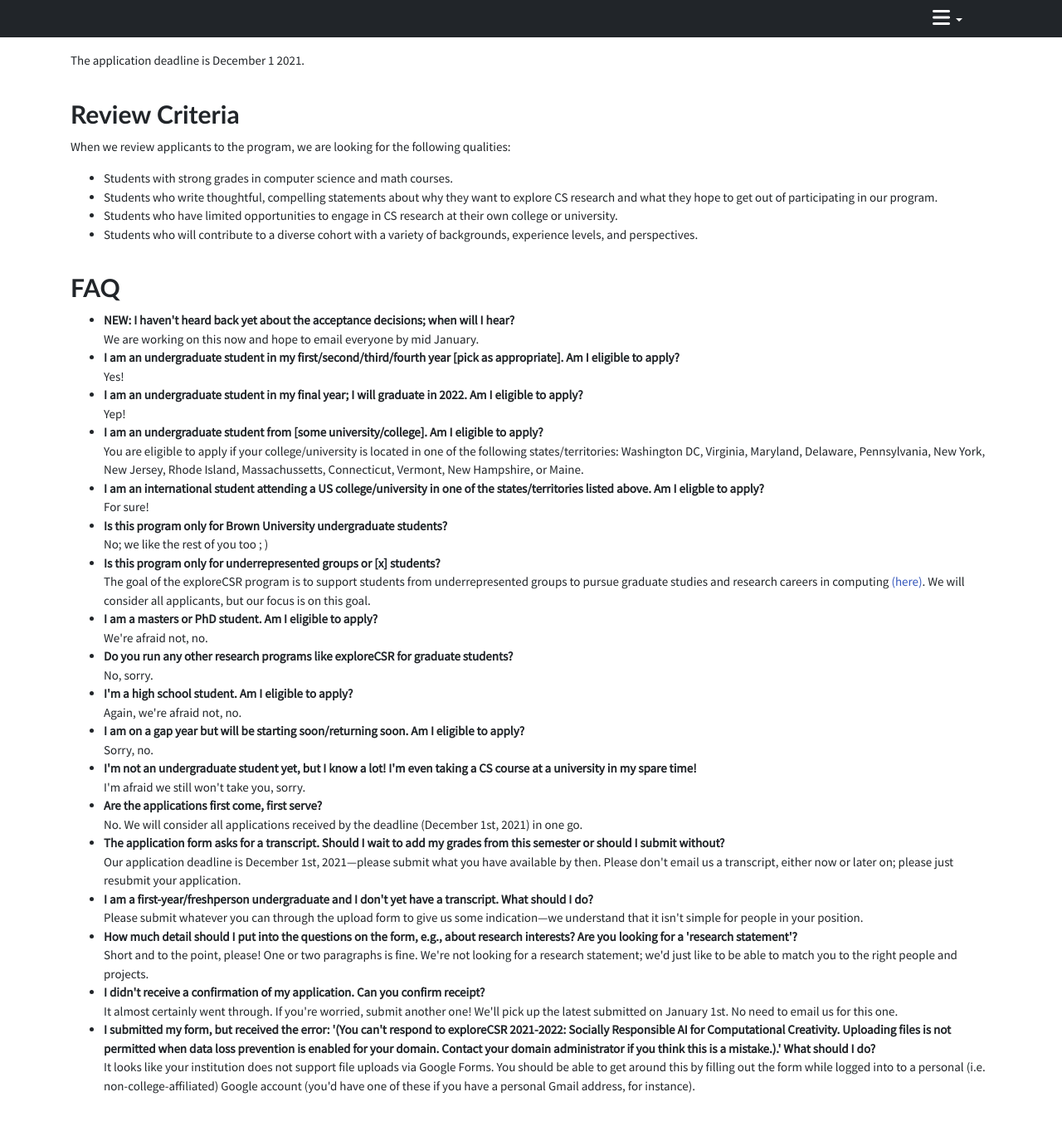
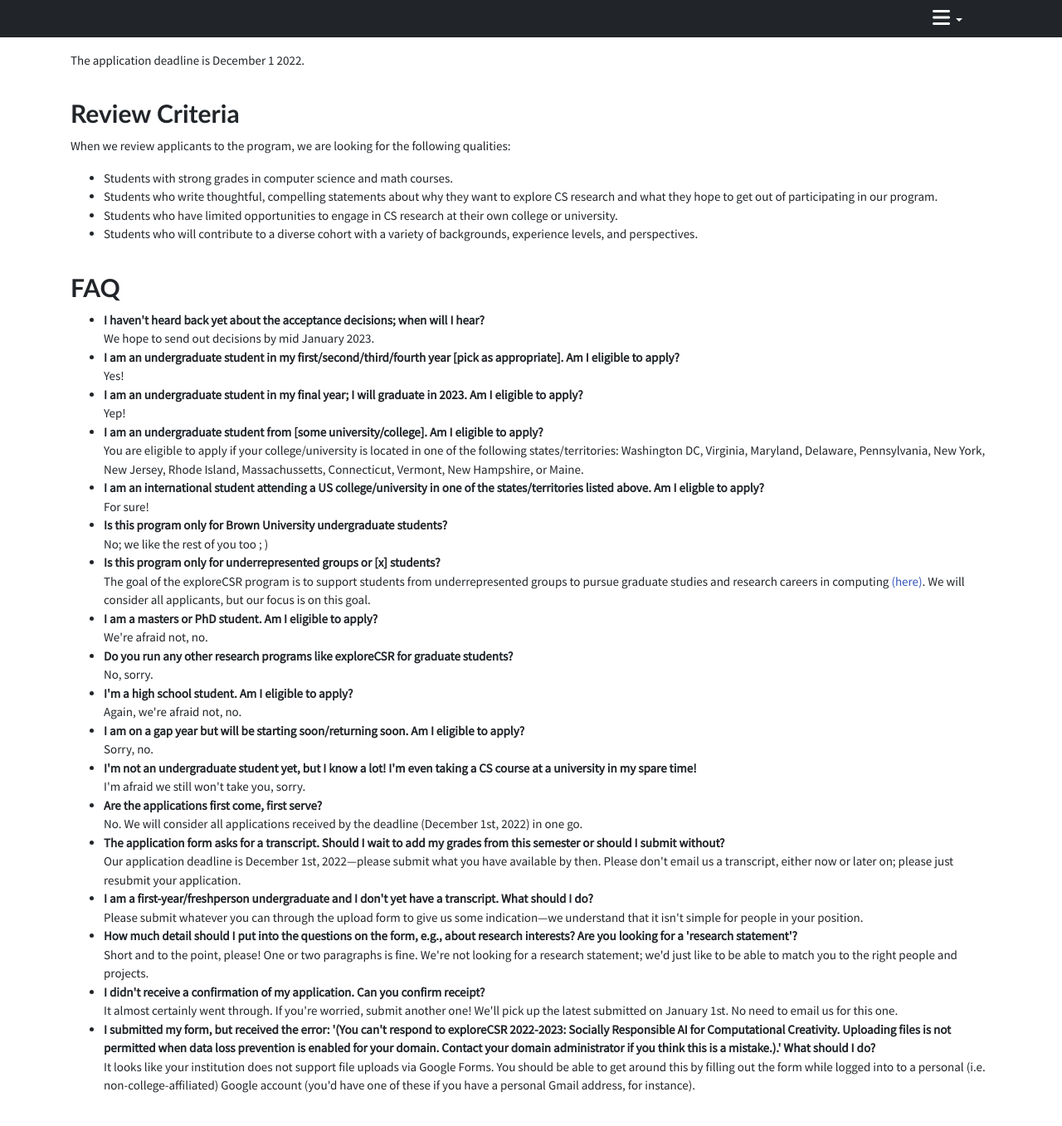
Before and after one commit to brownvc/exploreCSR-webpage, a Jekyll site: the page built from ai/index.html, in a window 1280 px wide and 1400 px high, scrolled down 3007 px. Shown: the top 1357 px of the window at 83% size. Built offline with Jekyll 4.4.1, drawn with Linux system fonts in a browser that asks for light colours; nearby versions of some CDN libraries; some of the changed text lies outside the part shown.

Commit message:
Update webpages for 2022-2023 program.

```diff
--- a/_config.yml
+++ b/_config.yml
@@ -1,4 +1,3 @@
-theme: jekyll-theme-minimal
 title: "exploreCSR | Brown Computer Science"
 
 plugins:
--- a/_data/faculty.json
+++ b/_data/faculty.json
@@ -10,9 +10,9 @@
         "homepage": "https://dritchie.github.io"
     },
     {
-        "name": "Amy Greenwald",
-        "photo_id": "amy",
-        "homepage": "http://cs.brown.edu/people/faculty/amy/"
+        "name": "Jeff Huang",
+        "photo_id": "jeff",
+        "homepage": "https://jeffhuang.com/"
     },
     {
         "name": "Chen Sun",
--- a/_data/faq.json
+++ b/_data/faq.json
@@ -1,14 +1,14 @@
 [
     {
-        "question": "NEW: I haven't heard back yet about the acceptance decisions; when will I hear?",
-        "answer": "We are working on this now and hope to email everyone by mid January."
+        "question": "I haven't heard back yet about the acceptance decisions; when will I hear?",
+        "answer": "We hope to send out decisions by mid January 2023."
     },
     {
         "question": "I am an undergraduate student in my first/second/third/fourth year [pick as appropriate]. Am I eligible to apply?",
         "answer": "Yes!"
     },
     {
-        "question": "I am an undergraduate student in my final year; I will graduate in 2022. Am I eligible to apply?",
+        "question": "I am an undergraduate student in my final year; I will graduate in 2023. Am I eligible to apply?",
         "answer": "Yep!"
     },
     {
@@ -49,11 +49,11 @@
     },
     {
         "question": "Are the applications first come, first serve?",
-        "answer": "No. We will consider all applications received by the deadline (December 1st, 2021) in one go."
+        "answer": "No. We will consider all applications received by the deadline (December 1st, 2022) in one go."
     },
     {
         "question": "The application form asks for a transcript. Should I wait to add my grades from this semester or should I submit without?",
-        "answer": "Our application deadline is December 1st, 2021&mdash;please submit what you have available by then. Please don't email us a transcript, either now or later on; please just resubmit your application."
+        "answer": "Our application deadline is December 1st, 2022&mdash;please submit what you have available by then. Please don't email us a transcript, either now or later on; please just resubmit your application."
     },
     {
         "question": "I am a first-year/freshperson undergraduate and I don't yet have a transcript. What should I do?",
@@ -68,7 +68,7 @@
         "answer": "It almost certainly went through. If you're worried, submit another one! We'll pick up the latest submitted on January 1st. No need to email us for this one."
     },
     {
-        "question": "I submitted my form, but received the error: '(You can't respond to exploreCSR 2021-2022: Socially Responsible AI for Computational Creativity. Uploading files is not permitted when data loss prevention is enabled for your domain. Contact your domain administrator if you think this is a mistake.).' What should I do?",
+        "question": "I submitted my form, but received the error: '(You can't respond to exploreCSR 2022-2023: Socially Responsible AI for Computational Creativity. Uploading files is not permitted when data loss prevention is enabled for your domain. Contact your domain administrator if you think this is a mistake.).' What should I do?",
         "answer": "It looks like your institution does not support file uploads via Google Forms. You should be able to get around this by filling out the form while logged into to a personal (i.e. non-college-affiliated) Google account (you'd have one of these if you have a personal Gmail address, for instance)."
     }
 ]
--- a/ai/index.html
+++ b/ai/index.html
@@ -79,10 +79,10 @@
         <b>Other activities:</b> We have numerous other activities planned to given participants a "behind-the-scenes" look at what graduate study in CS looks like. These include panels on demystifying the graduate application process, Q&A's with current grad students and alumni, attendance at Brown CS lab meetings, and observing formal graduate student presentations such as thesis proposals and defenses.
     </p>
     <p>
-        <b>Time commitment:</b> The program runs roughly the duration of Brown's spring 2022 semester: January through May. We expect research group meetings, mentor meetings, and project work to take a minimum of 5 hours per week.
+        <b>Time commitment:</b> The program runs roughly the duration of Brown's spring 2023 semester: January through May. We expect research group meetings, mentor meetings, and project work to take a minimum of 5 hours per week.
     </p>
     <p>
-        <b>Stipend:</b> We recognize that participating in this program takes time. To help offset this opportunity cost, each participant will receive a $400 stipend.
+        <b>Stipend:</b> We recognize that participating in this program takes time. To help offset this opportunity cost, each participant will receive a $300 stipend.
     </p>
 
 </div>
@@ -220,10 +220,10 @@
         <div class='mainheader'>How to Apply</div>
     </div>
     <p>
-        To apply for the 2021-2022 program, fill out the <a href='https://forms.gle/p5ec4XYxX6ZxAaAi9'>online application form</a>.
+        To apply for the 2022-2023 program, fill out the <a href='https://forms.gle/tqMq1vNWEzZUMFpf7'>online application form</a>.
     </p>
     <p>
-        The application deadline is December 1 2021.<br>
+        The application deadline is December 1 2022.<br>
     </p>
 </div>
 
```
Also changed, not shown: ai/img/banner.png, ai/img/faculty/daniel.jpg, ai/img/faculty/james.jpg, ai/img/faculty/jeff.jpg, 1 other file.
